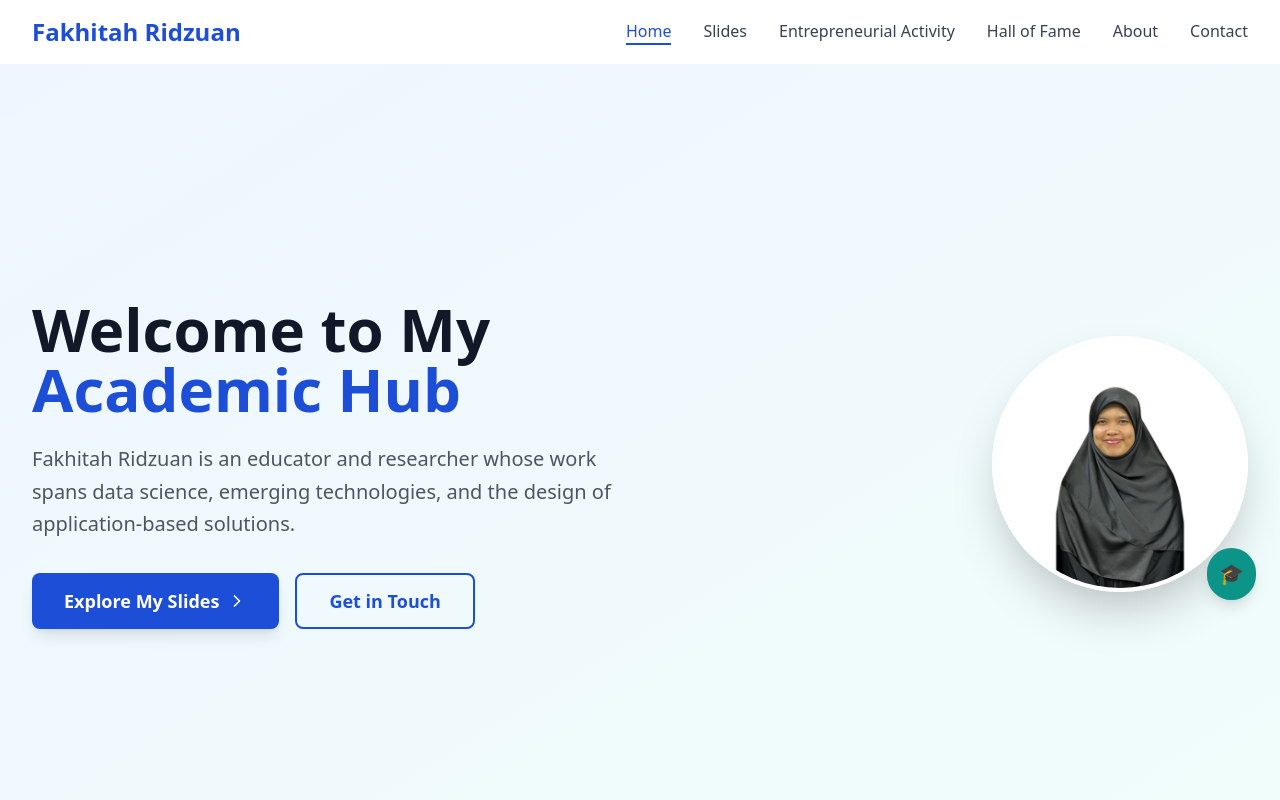
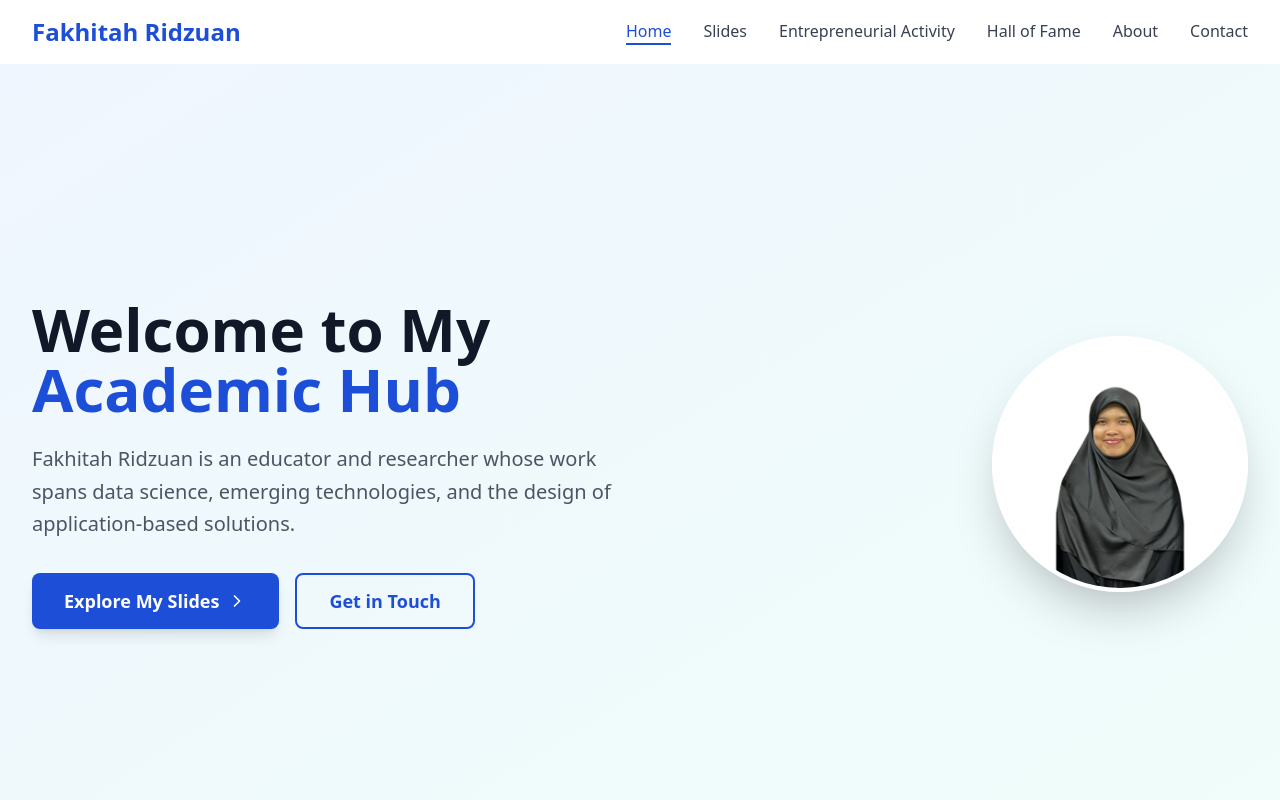
Before and after one commit to fakhitah3/my-page, a React (Vite) app: page / in a window 1280 px wide. Shown: the top 800 px of the page. Built offline with nearby package versions, Linux system fonts and the light colour scheme; no server answers.

Commit message:
Updated Home.tsx

```diff
--- a/src/pages/Home.tsx
+++ b/src/pages/Home.tsx
@@ -46,9 +46,6 @@ const Home = () => {
                   alt="Fakhitah Ridzuan"
                   className="w-64 h-64 rounded-full object-cover shadow-2xl border-4 border-white"
                 />
-                <div className="absolute -bottom-2 -right-2 bg-teal-600 text-white p-3 rounded-full shadow-lg">
-                  <div className="text-xl">🎓</div>
-                </div>
               </div>
             </div>
           </div>
```
